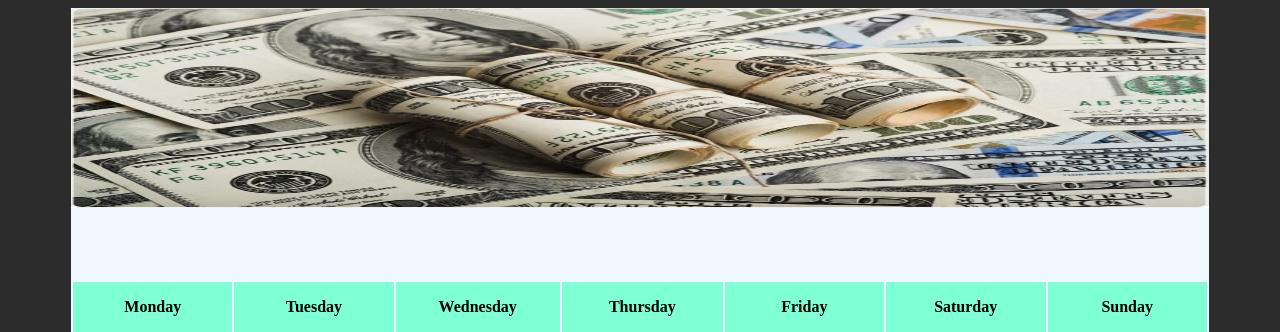
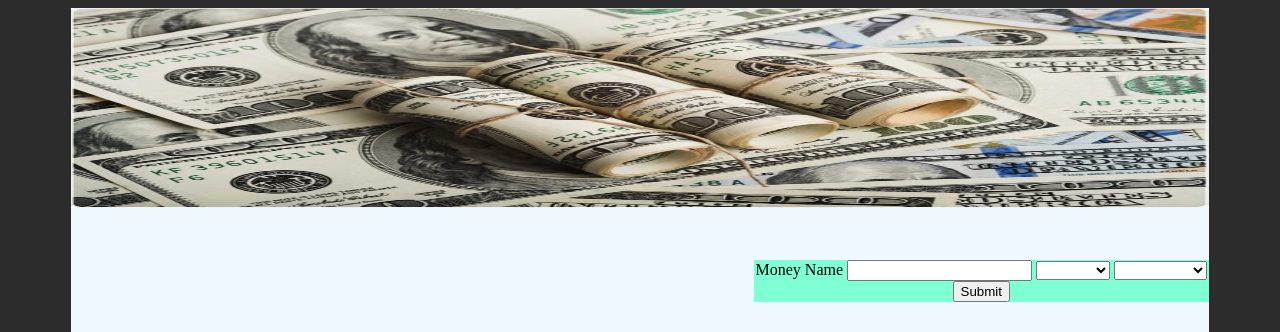
Before and after one commit to butters008/Weekly-Money-Planner, a PHP site: page / in a window 1280 px wide. Shown: the top 332 px of the page. Run offline with PHP 8.4, Linux system fonts and the light colour scheme; lists and menus that the app fills with data are empty.

Commit message:
Trying to figure this out
Trying to figure this out

```diff
--- a/helperFiles/header.php
+++ b/helperFiles/header.php
@@ -1,9 +1,11 @@
 <?php
 echo'
-    <html>
+    <html lang="en">
         <head>
             <link rel="stylesheet" href="style/style.css">
-            <link rel="stylesheet" href="style/moneyManager.css">
+            <title>Weekly Money Manager</title>
+            <meta charset="UTF-8">
+            <meta name="viewport" content="width=device-width, initial-scale=1">
         </head>
         <body>
             <header>
--- a/index.php
+++ b/index.php
@@ -2,10 +2,58 @@
 //declare variables and require/include files here
 include "helperFiles/header.php";
 
+$moneyHave = 0;
+$moneyIncome = 0;
+$moneyExpense = 0;
+$moneyEnd = 0;
 
+class money{
+    function moneyStart(){
+        $moneyHave = $moneyEnd;
+    }
 
+    function addMoney($moneyIncome){
+        $moneyHave += $moneyIncome;
+    }
+
+    function removeMoney($moneyIncome){
+        $moneyHave -= $moneyExpense;
+    }
+
+    function moneyForNextWeek(){
+        $moneyEnd = $moneyHave;
+    }
+}
+
+$userMoney = new money;
 ?>
 <main>
+<br/><br/>
+    <!-- <center> -->
+    <div id="showMoney">
+        <p></p>
+    </div>
+    <form id="moneyInput" action="" method="post">
+        <label for="">Money Name</label>
+        <input type="text">
+        <select name='MoneyType' id='MoneyType'>
+            <option value='nothing'></option>
+            <option value='Income'>Income</option>
+            <option value='Expense'>Expense</option>
+        </select>
+        <select name='WhichDay' id='WhichDay'>
+            <option value='nothing'></option>
+            <option value='Monday'>Monday</option>
+            <option value='Tuesday'>Tuesday</option>
+            <option value='Wednesday'>Wednesday</option>
+            <option value='Thursday'>Thursday</option>
+            <option value='Friday'>Friday</option>
+            <option value='Saturday'>Saturday</option>
+            <option value='Sunday'>Sunday</option>
+        </select>
+        <button type="submit">Submit</button>
+    </form>
+    <!-- </center> -->
 <br/><br/><br/><br/>
     <table>
         <thead>
--- a/style/moneyManager.css
+++ /dev/null
@@ -1,18 +0,0 @@
-table{
-    margin: auto;
-    /* border-color: black;
-    border: thick; */
-}
-
-.dayOfWeek th {
-    height: 50px;
-    width: 200px;
-    background-color: aquamarine;
-
-}
-
-.dailyAmount{
-    height: 50px;
-    width: 200px;
-    text-align: left;
-}
--- a/style/style.css
+++ b/style/style.css
@@ -1,4 +1,4 @@
-/*This is for the header---*/
+/* Header Template ----------------------*/
 header{
     margin: auto;
     text-align: center;
@@ -8,7 +8,7 @@ header{
     width: 90%;
 
 }
-/*-------------------------*/
+/* General Body Template -------------------------*/
 body{
     background-color: rgb(44, 44, 44);
 }
@@ -17,3 +17,33 @@ main{
     width: 90%;
     margin: auto;
 }
+
+
+/* Money Part -----------------------------*/
+#moneyInput{
+    /* margin: auto; */
+    background-color: aquamarine;
+    text-align: center;
+    margin: auto;
+    float: right;
+    width: 40%;
+}
+
+table{
+    margin: auto;
+    /* border-color: black;
+    border: thick; */
+}
+
+.dayOfWeek th {
+    height: 50px;
+    width: 200px;
+    background-color: aquamarine;
+
+}
+
+.dailyAmount{
+    height: 50px;
+    width: 200px;
+    text-align: left;
+}
```
Also changed, not shown: 1 other file.
